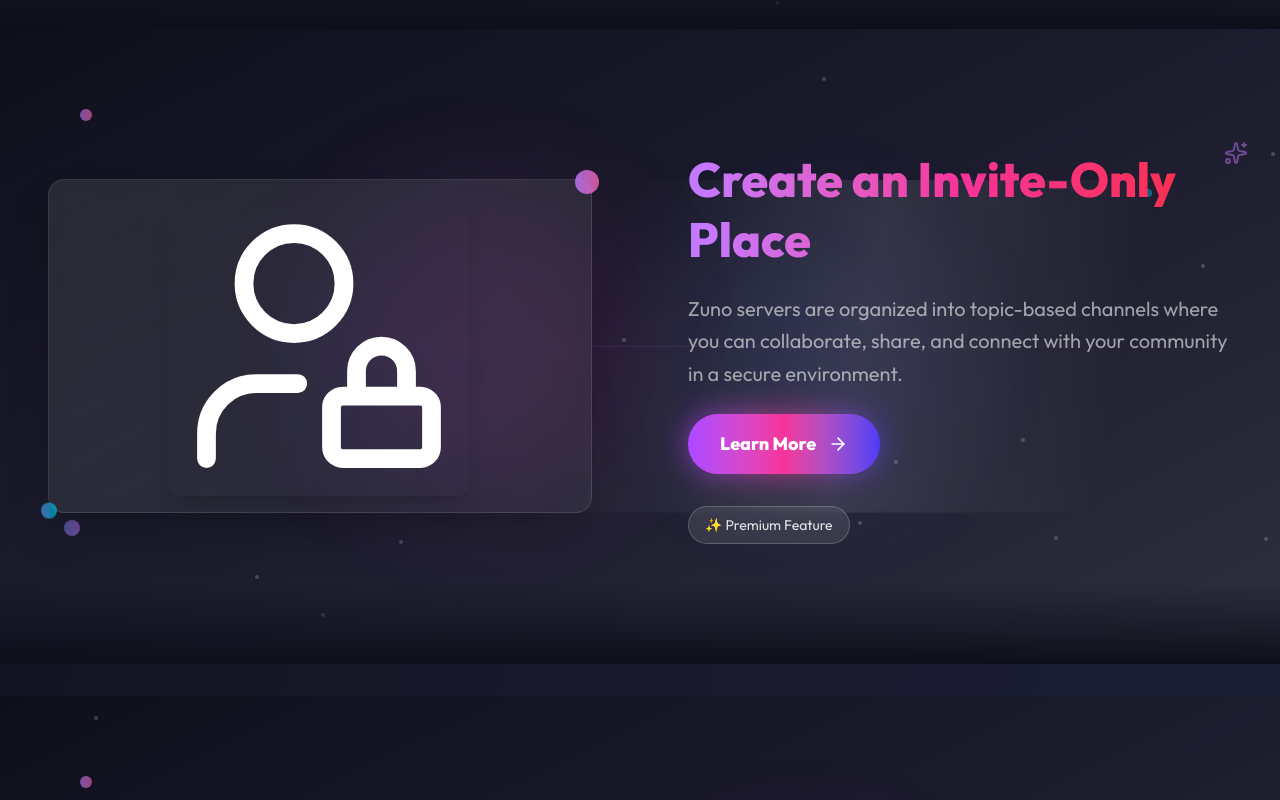
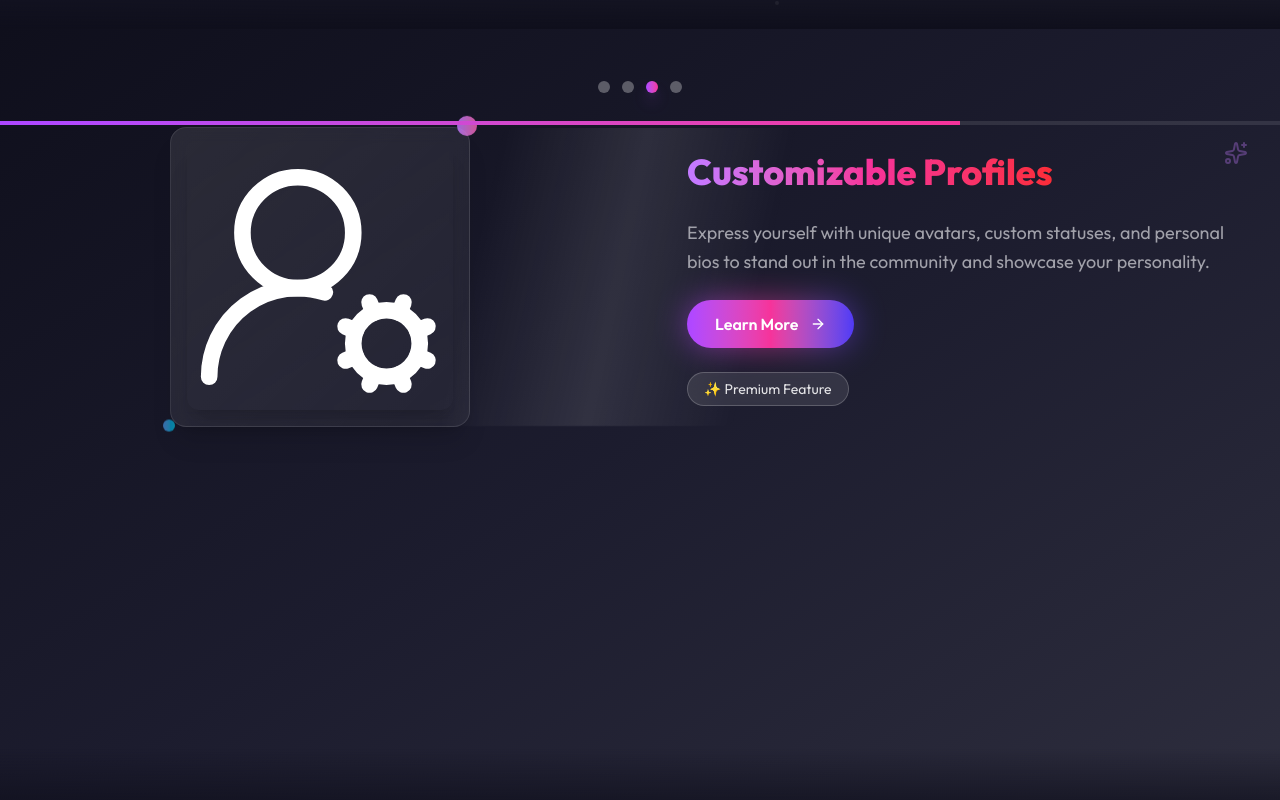
Before and after one commit to Rudra212545/Zuno, a React (Vite) app in the folder frontend/: page / in a window 1280 px wide. Shown: the part 1140-1940 px from the top of the page. Built offline with nearby package versions, Linux system fonts and the light colour scheme.

Commit message:
addes sliders in feature sections

```diff
--- a/frontend/package.json
+++ b/frontend/package.json
@@ -30,6 +30,7 @@
     "react-redux": "^9.2.0",
     "react-router-dom": "^7.6.3",
     "socket.io-client": "^4.8.1",
+    "swiper": "^11.2.10",
     "tailwindcss": "^4.1.11",
     "yup": "^1.6.1"
   },
--- a/frontend/src/components/FeatureSection.jsx
+++ b/frontend/src/components/FeatureSection.jsx
@@ -1,23 +1,88 @@
 import React from 'react';
-import { motion } from 'framer-motion';
-import { ArrowRight, Sparkles } from 'lucide-react';
+import { ArrowRight, Sparkles, ChevronLeft, ChevronRight } from 'lucide-react';
 
-const FeatureSection = ({ title, description, image, reverse }) => (
-  <section
-    className={`relative bg-gradient-to-br from-[#0f0f1c] via-[#1c1c2e] to-[#2e2e3e] text-[#e4e4e7] py-24 px-6 overflow-hidden ${
-      reverse ? 'md:flex-row-reverse' : ''
+const FeatureSwiperSlider = () => {
+  const [currentSlide, setCurrentSlide] = React.useState(0);
+  const [isTransitioning, setIsTransitioning] = React.useState(false);
+
+  // Your feature data
+  const features = [
+    {
+      title: "Create an Invite-Only Place",
+      description: "Zuno servers are organized into topic-based channels where you can collaborate, share, and connect with your community in a secure environment.",
+      image: "/assets/invite-only.svg",
+      reverse: false
+    },
+    {
+      title: "Where hanging out is easy",
+      description: "Voice channels make it easy to chat casually with friends, host events, or collaborate on projects with crystal-clear audio quality.",
+      image: "/assets/hangout.svg",
+      reverse: true
+    },
+    {
+      title: "Customizable Profiles",
+      description: "Express yourself with unique avatars, custom statuses, and personal bios to stand out in the community and showcase your personality.",
+      image: "/assets/custom-profile.svg",
+      reverse: false
+    },
+    {
+      title: "Integrations & Bots",
+      description: "Enhance your server with powerful bots and third-party integrations for music, games, moderation, and automation to create the perfect experience.",
+      image: "/assets/integrations.svg",
+      reverse: true
+    }
+  ];
+
+  const nextSlide = () => {
+    if (isTransitioning) return;
+    setIsTransitioning(true);
+    setCurrentSlide((prev) => (prev + 1) % features.length);
+    setTimeout(() => setIsTransitioning(false), 800);
+  };
+
+  const prevSlide = () => {
+    if (isTransitioning) return;
+    setIsTransitioning(true);
+    setCurrentSlide((prev) => (prev - 1 + features.length) % features.length);
+    setTimeout(() => setIsTransitioning(false), 800);
+  };
+
+  const goToSlide = (index) => {
+    if (isTransitioning || index === currentSlide) return;
+    setIsTransitioning(true);
+    setCurrentSlide(index);
+    setTimeout(() => setIsTransitioning(false), 800);
+  };
+
+  // Auto-play functionality
+  React.useEffect(() => {
+    const interval = setInterval(() => {
+      nextSlide();
+    }, 2000);
+
+    return () => clearInterval(interval);
+  }, []);
+
+  const FeatureSlide = ({ feature, isActive, slideIndex }) => (
+    <div
+      className={`absolute inset-0 transition-all duration-800 ease-out ${
+        isActive
+          ? 'opacity-100 translate-x-0'
+          : slideIndex > currentSlide
+            ? 'opacity-0 translate-x-full'
+            : 'opacity-0 -translate-x-full'
       }`}
     >
       {/* Enhanced animated background elements */}
       <div className="absolute inset-0 overflow-hidden pointer-events-none">
-      {/* Gradient orbs */}
-      <div className={`absolute ${reverse ? 'top-1/4 right-1/4' : 'top-1/4 left-1/4'} w-80 h-80 bg-gradient-to-r from-purple-500/15 to-pink-500/15 rounded-full blur-3xl animate-pulse`}></div>
-      <div className={`absolute ${reverse ? 'bottom-1/4 left-1/4' : 'bottom-1/4 right-1/4'} w-72 h-72 bg-gradient-to-r from-blue-500/10 to-indigo-500/10 rounded-full blur-3xl animate-pulse delay-1000`}></div>
+        {/* Gradient orbs - positioned based on reverse prop */}
+        <div className={`absolute ${feature.reverse ? 'top-1/4 right-1/4' : 'top-1/4 left-1/4'} w-80 h-80 bg-gradient-to-r from-purple-500/15 to-pink-500/15 rounded-full blur-3xl animate-pulse`}></div>
+        <div className={`absolute ${feature.reverse ? 'bottom-1/4 left-1/4' : 'bottom-1/4 right-1/4'} w-72 h-72 bg-gradient-to-r from-blue-500/10 to-indigo-500/10 rounded-full blur-3xl animate-pulse delay-1000`}></div>
 
         {/* Floating geometric shapes */}
-      <div className="absolute top-20 left-20 w-3 h-3 bg-gradient-to-r from-purple-400 to-pink-400 rounded-full animate-float opacity-60"></div>
-      <div className="absolute top-40 right-32 w-2 h-2 bg-gradient-to-r from-blue-400 to-cyan-400 rounded-full animate-float delay-1000 opacity-40"></div>
-      <div className="absolute bottom-32 left-16 w-4 h-4 bg-gradient-to-r from-indigo-400 to-purple-400 rounded-full animate-float delay-2000 opacity-50"></div>
+        <div className="absolute top-20 left-20 w-3 h-3 bg-gradient-to-r from-purple-400 to-pink-400 rounded-full animate-bounce opacity-60"></div>
+        <div className="absolute top-40 right-32 w-2 h-2 bg-gradient-to-r from-blue-400 to-cyan-400 rounded-full animate-bounce delay-1000 opacity-40"></div>
+        <div className="absolute bottom-32 left-16 w-4 h-4 bg-gradient-to-r from-indigo-400 to-purple-400 rounded-full animate-bounce delay-2000 opacity-50"></div>
 
         {/* Animated lines */}
         <div className="absolute top-1/2 left-0 w-full h-px bg-gradient-to-r from-transparent via-purple-500/20 to-transparent animate-pulse"></div>
@@ -28,7 +93,7 @@
         {[...Array(15)].map((_, i) => (
           <div
             key={i}
-          className="absolute w-1 h-1 bg-white/20 rounded-full animate-float"
+            className="absolute w-1 h-1 bg-white/20 rounded-full animate-bounce"
             style={{
               left: `${Math.random() * 100}%`,
               top: `${Math.random() * 100}%`,
@@ -39,94 +104,110 @@
         ))}
       </div>
 
-    <div className={`max-w-7xl mx-auto flex flex-col md:flex-row items-center gap-12 relative z-10 ${reverse ? 'md:flex-row-reverse' : ''}`}>
-      {/* Enhanced Image Section */}
-      <motion.div
-        initial={{ opacity: 0, x: reverse ? 100 : -100, scale: 0.8 }}
-        whileInView={{ opacity: 1, x: 0, scale: 1 }}
-        viewport={{ once: true }}
-        transition={{ duration: 0.8, ease: "easeOut" }}
-        className="md:w-1/2 p-6 group"
-      >
-        <div className="relative">
-          {/* Glow effect behind image */}
+      <div className={`max-w-7xl mx-auto flex flex-col md:flex-row items-center gap-8 md:gap-12 relative z-10 px-4 sm:px-6 ${feature.reverse ? 'md:flex-row-reverse' : ''}`}>
+  {/* Image Section */}
+  <div className={`w-full md:w-1/2 flex justify-center items-center group transition-all duration-800 ${isActive ? 'translate-x-0 opacity-100' : feature.reverse ? 'translate-x-20 opacity-0' : '-translate-x-20 opacity-0'}`}>
+    <div className="relative w-[180px] sm:w-[220px] md:w-[300px]">
       <div className="absolute inset-0 bg-gradient-to-r from-purple-500/20 via-pink-500/20 to-blue-500/20 rounded-2xl blur-2xl opacity-0 group-hover:opacity-100 transition-opacity duration-500 scale-110"></div>
-
-          {/* Image container with enhanced effects */}
-          <div className="relative bg-gradient-to-br from-white/10 to-white/5 backdrop-blur-sm rounded-2xl p-4 border border-white/10 shadow-2xl group-hover:shadow-purple-500/25 transition-all duration-500 pl-30">
+      <div className="relative bg-gradient-to-br from-white/10 to-white/5 backdrop-blur-sm rounded-2xl p-3 sm:p-4 border border-white/10 shadow-xl group-hover:shadow-purple-500/25 transition-all duration-500">
         <img
-              src={image}
-              alt={title}
-              className="w-[300px] h-[300px]  object-contain rounded-xl shadow-xl group-hover:scale-105 transition-transform duration-500 "
+          src={feature.image}
+          alt={feature.title}
+          className="w-full h-auto object-contain rounded-xl shadow-xl group-hover:scale-105 transition-transform duration-500"
         />
-
-            {/* Floating decorative elements */}
-            <div className="absolute -top-2 -right-2 w-6 h-6 bg-gradient-to-r from-purple-400 to-pink-400 rounded-full animate-bounce opacity-80 group-hover:animate-pulse"></div>
-            <div className="absolute -bottom-2 -left-2 w-4 h-4 bg-gradient-to-r from-blue-400 to-cyan-400 rounded-full animate-bounce delay-500 opacity-60 group-hover:animate-pulse"></div>
-
-            {/* Shine effect */}
+        {/* Floating elements */}
+        <div className="absolute -top-2 -right-2 w-5 h-5 bg-gradient-to-r from-purple-400 to-pink-400 rounded-full animate-bounce opacity-80 group-hover:animate-pulse"></div>
+        <div className="absolute -bottom-2 -left-2 w-3 h-3 bg-gradient-to-r from-blue-400 to-cyan-400 rounded-full animate-bounce delay-500 opacity-60 group-hover:animate-pulse"></div>
         <div className="absolute inset-0 bg-gradient-to-r from-transparent via-white/10 to-transparent transform -skew-x-12 translate-x-full group-hover:translate-x-[-200%] transition-transform duration-1000 rounded-xl"></div>
       </div>
     </div>
-      </motion.div>
+  </div>
 
-      {/* Enhanced Content Section */}
-      <motion.div
-        initial={{ opacity: 0, x: reverse ? -100 : 100, y: 50 }}
-        whileInView={{ opacity: 1, x: 0, y: 0 }}
-        viewport={{ once: true }}
-        transition={{ duration: 0.8, delay: 0.2, ease: "easeOut" }}
-        className="md:w-1/2 p-6 text-center md:text-left space-y-6"
-      >
-        {/* Enhanced Title */}
+  {/* Content Section */}
+  <div className={`w-full md:w-1/2 p-4 sm:p-6 text-center md:text-left space-y-4 sm:space-y-6 transition-all duration-800 delay-200 ${isActive ? 'translate-x-0 opacity-100' : feature.reverse ? '-translate-x-20 opacity-0' : 'translate-x-20 opacity-0'}`}>
     <div className="relative">
-          <h2 className="text-4xl md:text-5xl font-black mb-6 leading-tight">
-            <span className="inline-block bg-gradient-to-r from-purple-400 via-pink-500 to-red-500 bg-clip-text text-transparent animate-gradient-x hover:scale-105 transition-transform duration-300">
-              {title}
+      <h2 className="text-xl sm:text-2xl md:text-3xl lg:text-4xl font-black mb-3 leading-snug sm:leading-tight">
+        <span className="inline-block bg-gradient-to-r from-purple-400 via-pink-500 to-red-500 bg-clip-text text-transparent hover:scale-105 transition-transform duration-300">
+          {feature.title}
         </span>
       </h2>
-
-          {/* Decorative sparkle */}
       <div className="absolute -top-2 -right-4 opacity-60">
-            <Sparkles className="w-6 h-6 text-purple-400 animate-pulse" />
+        <Sparkles className="w-5 h-5 sm:w-6 sm:h-6 text-purple-400 animate-pulse" />
       </div>
     </div>
 
-        {/* Enhanced Description */}
-        <p className="text-lg md:text-xl text-[#a1a1aa] leading-relaxed hover:text-white/90 transition-colors duration-300">
-          {description}
+    <p className="text-sm sm:text-base md:text-lg text-[#a1a1aa] leading-relaxed hover:text-white/90 transition-colors duration-300 break-words">
+      {feature.description}
     </p>
 
-        {/* Enhanced CTA Button */}
     <div className="flex justify-center md:justify-start">
       <div className="relative group">
-            {/* Button glow effect */}
         <div className="absolute inset-0 bg-gradient-to-r from-purple-500 via-pink-500 to-indigo-600 rounded-full blur-lg opacity-75 group-hover:opacity-100 transition-opacity duration-500 animate-pulse"></div>
-
-            {/* Main button */}
-            <button className="relative bg-gradient-to-r from-purple-500 via-pink-500 to-indigo-600 text-white px-8 py-4 rounded-full font-bold text-lg flex items-center gap-3 transition-all duration-500 hover:scale-110 hover:shadow-2xl hover:shadow-purple-500/50 group overflow-hidden">
-              {/* Button shine effect */}
+        <button className="relative bg-gradient-to-r from-purple-500 via-pink-500 to-indigo-600 text-white px-5 sm:px-7 py-2.5 sm:py-3 rounded-full font-semibold text-sm sm:text-base flex items-center gap-2 sm:gap-3 transition-all duration-500 hover:scale-110 hover:shadow-2xl hover:shadow-purple-500/50 group overflow-hidden">
           <div className="absolute inset-0 bg-gradient-to-r from-transparent via-white/20 to-transparent transform -skew-x-12 translate-x-full group-hover:translate-x-[-200%] transition-transform duration-1000"></div>
-
           <span className="relative z-10 group-hover:animate-pulse">Learn More</span>
-              <ArrowRight className="relative z-10 group-hover:translate-x-1 transition-transform duration-300" size={20} />
+          <ArrowRight className="relative z-10 group-hover:translate-x-1 transition-transform duration-300" size={16} />
         </button>
       </div>
     </div>
 
-        {/* Additional feature highlights */}
-        <div className="flex flex-wrap gap-3 justify-center md:justify-start mt-8">
-          <div className="bg-white/10 backdrop-blur-sm rounded-full px-4 py-2 text-sm font-medium border border-white/20 hover:bg-white/20 transition-all duration-300 cursor-pointer">
+    <div className="flex flex-wrap gap-2 sm:gap-3 justify-center md:justify-start mt-5">
+      <div className="bg-white/10 backdrop-blur-sm rounded-full px-3 sm:px-4 py-1.5 text-xs sm:text-sm font-medium border border-white/20 hover:bg-white/20 transition-all duration-300 cursor-pointer">
         ✨ Premium Feature
       </div>
+    </div>
+  </div>
+</div>
+
 
     </div>
-      </motion.div>
+  );
+
+  return (
+    <section className="relative bg-gradient-to-br from-[#0f0f1c] via-[#1c1c2e] to-[#2e2e3e] text-[#e4e4e7] py-24 overflow-hidden min-h-screen">
+      {/* Swiper Container */}
+      <div className="relative h-full">
+        {/* Slides */}
+        {features.map((feature, index) => (
+          <FeatureSlide
+            key={index}
+            feature={feature}
+            isActive={index === currentSlide}
+            slideIndex={index}
+          />
+        ))}
+
+
+
+        {/* Pagination Dots */}
+        <div className="absolute bottom-8 left-1/2 -translate-x-1/2 z-20 flex gap-3">
+          {features.map((_, index) => (
+            <button
+              key={index}
+              onClick={() => goToSlide(index)}
+              disabled={isTransitioning}
+              className={`w-3 h-3 rounded-full transition-all duration-300 hover:scale-125 disabled:cursor-not-allowed ${
+                index === currentSlide
+                  ? 'bg-gradient-to-r from-purple-500 to-pink-500 shadow-lg shadow-purple-500/50'
+                  : 'bg-white/30 hover:bg-white/50'
+              }`}
+            />
+          ))}
+        </div>
+
+        {/* Progress Bar */}
+        <div className="absolute bottom-0 left-0 right-0 h-1 bg-white/10 z-20">
+          <div
+            className="h-full bg-gradient-to-r from-purple-500 to-pink-500 transition-all duration-300 ease-linear"
+            style={{ width: `${((currentSlide + 1) / features.length) * 100}%` }}
+          />
+        </div>
       </div>
 
       {/* Bottom gradient fade */}
       <div className="absolute bottom-0 left-0 right-0 h-20 bg-gradient-to-t from-[#0f0f1c] to-transparent pointer-events-none"></div>
     </section>
   );
+};
 
-export default FeatureSection;
+export default FeatureSwiperSlider;
--- a/frontend/src/components/SnakeGlowTrail.jsx
+++ /dev/null
@@ -1,74 +0,0 @@
-import React, { useState, useEffect, useRef } from "react";
-
-const SnakeGlowTrail = () => {
-  const positionsRef = useRef([]);
-  const [positions, setPositions] = useState([]);
-  const timeoutRef = useRef(null);
-  const animationFrameRef = useRef(null);
-
-  useEffect(() => {
-    const fadeOutDelay = 300; // ms before fade starts
-    const fadeOutInterval = 50; // ms between fade steps
-    const maxLength = 20; // trail length
-
-    let fadeTimeout;
-    let fadeInterval;
-
-    const updatePositions = () => {
-      setPositions([...positionsRef.current]);
-      animationFrameRef.current = requestAnimationFrame(updatePositions);
-    };
-
-    const handleMouseMove = (e) => {
-      // Add new position
-      positionsRef.current.push({ x: e.clientX, y: e.clientY });
-      if (positionsRef.current.length > maxLength) positionsRef.current.shift();
-
-      // Clear any fade timers
-      if (fadeTimeout) clearTimeout(fadeTimeout);
-      if (fadeInterval) clearInterval(fadeInterval);
-
-      // Start fade timer
-      fadeTimeout = setTimeout(() => {
-        fadeInterval = setInterval(() => {
-          if (positionsRef.current.length > 0) {
-            positionsRef.current.shift();
-            setPositions([...positionsRef.current]);
-          } else {
-            clearInterval(fadeInterval);
-          }
-        }, fadeOutInterval);
-      }, fadeOutDelay);
-    };
-
-    window.addEventListener("mousemove", handleMouseMove);
-    animationFrameRef.current = requestAnimationFrame(updatePositions);
-
-    return () => {
-      window.removeEventListener("mousemove", handleMouseMove);
-      cancelAnimationFrame(animationFrameRef.current);
-      clearTimeout(fadeTimeout);
-      clearInterval(fadeInterval);
-    };
-  }, []);
-
-  return (
-    <div
-      className="fixed top-0 left-0 w-full h-full pointer-events-none z-0"
-      style={{
-        background: positions.length
-          ? positions
-              .map((pos, index) => {
-                const size = 60 - index * 4;
-                const opacity = 0.6 - index * 0.05;
-                return `radial-gradient(circle ${size}px at ${pos.x}px ${pos.y}px, rgba(147, 51, 234, ${opacity}), transparent 50%)`;
-              })
-              .join(", ")
-          : "transparent",
-        transition: "background 0.1s ease",
-      }}
-    />
-  );
-};
-
-export default SnakeGlowTrail;
--- a/frontend/src/pages/LandingPage.jsx
+++ b/frontend/src/pages/LandingPage.jsx
@@ -49,31 +49,6 @@
             />
           </div>
 
-          <div className="transform hover:scale-105 transition-all duration-500 hover:shadow-2xl hover:shadow-blue-500/20">
-            <FeatureSection
-              title="Where hanging out is easy"
-              description="Voice channels make it easy to chat casually with friends, host events, or collaborate on projects with crystal-clear audio quality."
-              image="/assets/hangout.svg"
-              reverse
-            />
-          </div>
-
-          <div className="transform hover:scale-105 transition-all duration-500 hover:shadow-2xl hover:shadow-indigo-500/20">
-            <FeatureSection
-              title="Customizable Profiles"
-              description="Express yourself with unique avatars, custom statuses, and personal bios to stand out in the community and showcase your personality."
-              image="/assets/custom-profile.svg"
-            />
-          </div>
-
-          <div className="transform hover:scale-105 transition-all duration-500 hover:shadow-2xl hover:shadow-cyan-500/20">
-            <FeatureSection
-              title="Integrations & Bots"
-              description="Enhance your server with powerful bots and third-party integrations for music, games, moderation, and automation to create the perfect experience."
-              image="/assets/integrations.svg"
-              reverse
-            />
-          </div>
         </div>
 
         <div className="animate-fadeInUp delay-500">
```
Also changed, not shown: 1 other file (tests, documents, lock files or other folders). Lines whose indentation alone changed are shown as unchanged.
